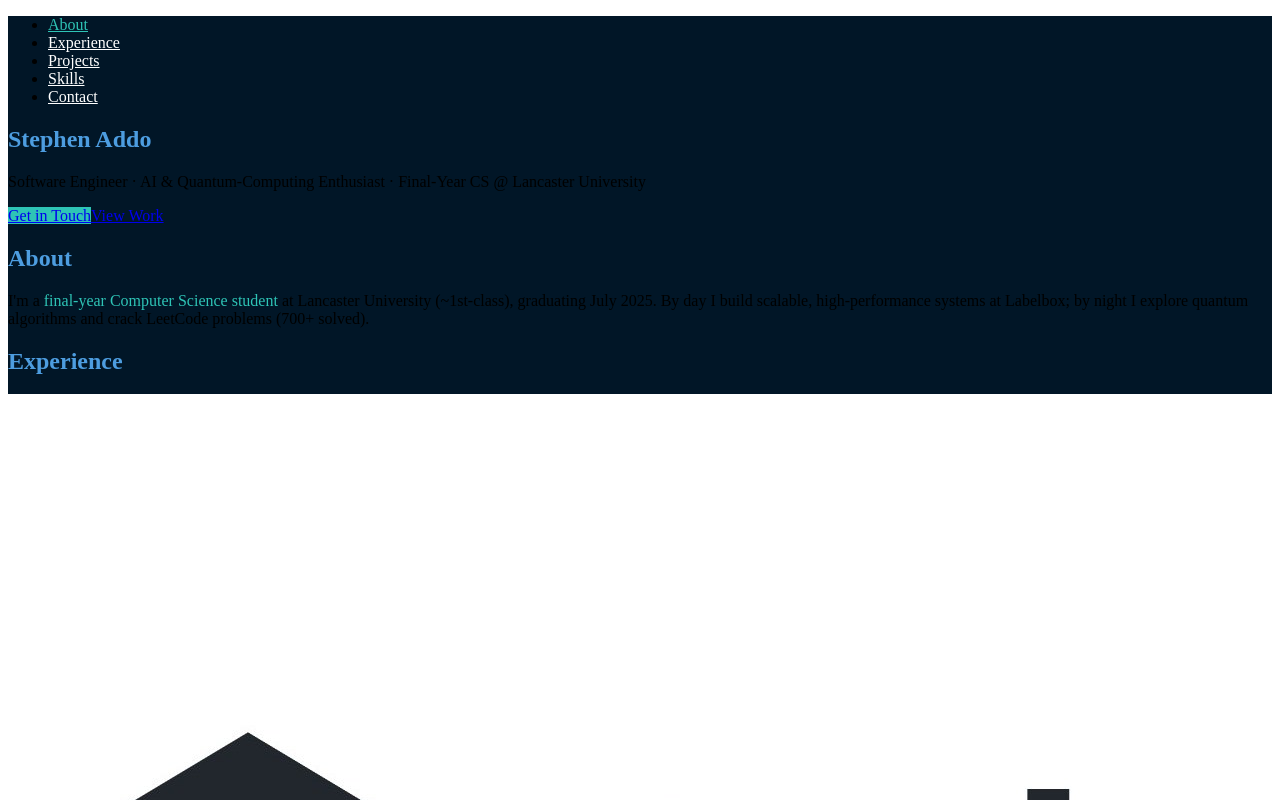
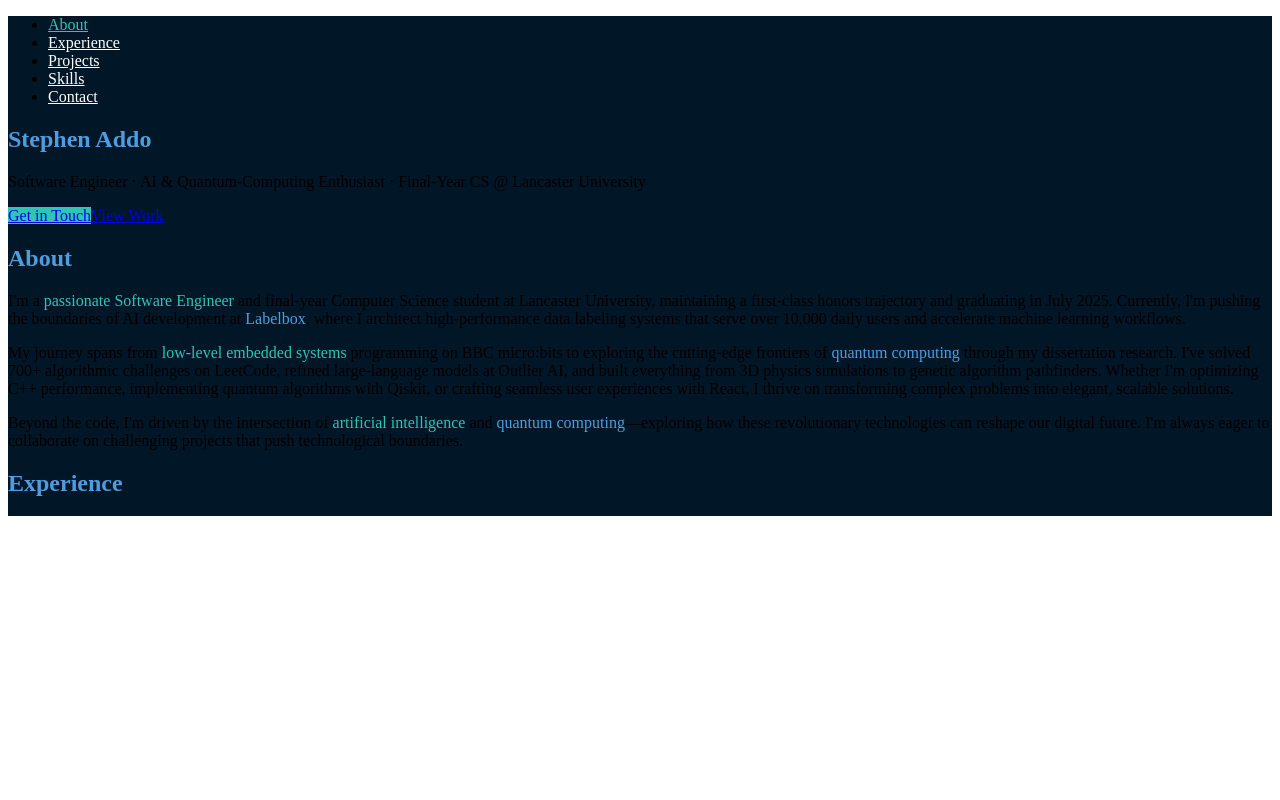
Before and after one commit to Steve-IX/Portfolio, a Next.js app: page / in a window 1280 px wide. Shown: the top 800 px of the page. Built offline with nearby package versions, Linux system fonts and the light colour scheme.

Commit message:
Enhanced portfolio with detailed About section and redesigned Skills section

```diff
--- a/app/page.jsx
+++ b/app/page.jsx
@@ -208,20 +208,21 @@ const projects = [
   },
 ];
 
-const skills = [
-  'C++',
-  'Python',
-  'C',
-  'Java',
-  'SQL',
-  'Assembly',
-  'HTML',
-  'PHP',
-  'Boost Libraries',
-  'Data Structures & Algorithms',
-  'Object‑Oriented Design',
-  'Data Analysis (Python / SQL / Excel)',
-];
+// Organized skill categories
+const skillCategories = {
+  languages: [
+    'C++', 'Python', 'Java', 'JavaScript', 'TypeScript', 'C', 'SQL',
+    'HTML', 'CSS', 'PHP', 'Assembly', 'MATLAB'
+  ],
+  frameworks: [
+    'React', 'Next.js', 'Node.js', 'Express', 'Django', 'Flask',
+    'Boost Libraries', 'Tailwind CSS', 'Framer Motion', 'Qiskit'
+  ],
+  tools: [
+    'Git', 'Docker', 'AWS', 'Vercel', 'VS Code', 'Jupyter',
+    'Linux', 'Windows', 'PostgreSQL', 'MongoDB', 'Excel'
+  ]
+};
 
 // -----------------------------
 //  MAIN COMPONENT
@@ -260,11 +261,27 @@ export default function Portfolio() {
 
       {/* ABOUT */}
       <Section id="about" title="About" direction="left">
-        <p>
-          I'm a <span className="font-bold" style={{ color: P3_COLORS.accent }}>final‑year Computer Science student</span> at
-          Lancaster University (~1st‑class), graduating July 2025. By day I build scalable, high‑performance systems at
-          Labelbox; by night I explore quantum algorithms and crack LeetCode problems (700+ solved).
-        </p>
+        <div className="space-y-6">
+          <p className="text-lg leading-relaxed">
+            I'm a <span className="font-bold" style={{ color: P3_COLORS.accent }}>passionate Software Engineer</span> and
+            final-year Computer Science student at Lancaster University, maintaining a first-class honors trajectory and
+            graduating in July 2025. Currently, I'm pushing the boundaries of AI development at <span className="font-semibold" style={{ color: P3_COLORS.primary }}>Labelbox</span>,
+            where I architect high-performance data labeling systems that serve over 10,000 daily users and accelerate machine learning workflows.
+          </p>
+          <p className="text-lg leading-relaxed">
+            My journey spans from <span className="font-semibold" style={{ color: P3_COLORS.accent }}>low-level embedded systems</span> programming
+            on BBC micro:bits to exploring the cutting-edge frontiers of <span className="font-semibold" style={{ color: P3_COLORS.primary }}>quantum computing</span> through
+            my dissertation research. I've solved 700+ algorithmic challenges on LeetCode, refined large-language models at Outlier AI,
+            and built everything from 3D physics simulations to genetic algorithm pathfinders. Whether I'm optimizing C++ performance,
+            implementing quantum algorithms with Qiskit, or crafting seamless user experiences with React, I thrive on transforming
+            complex problems into elegant, scalable solutions.
+          </p>
+          <p className="text-lg leading-relaxed">
+            Beyond the code, I'm driven by the intersection of <span className="font-semibold" style={{ color: P3_COLORS.accent }}>artificial intelligence</span> and
+            <span className="font-semibold" style={{ color: P3_COLORS.primary }}> quantum computing</span>—exploring how these revolutionary technologies
+            can reshape our digital future. I'm always eager to collaborate on challenging projects that push technological boundaries.
+          </p>
+        </div>
       </Section>
 
       {/* EXPERIENCE */}
@@ -359,15 +376,55 @@ export default function Portfolio() {
 
       {/* SKILLS */}
       <Section id="skills" title="Skills" direction="left">
-        <div className="flex flex-wrap gap-3">
-          {skills.map((skill) => (
-            <span
-              key={skill}
-              className="px-3 py-1 rounded-full text-sm border"
-              style={{ borderColor: P3_COLORS.accent }}
+        <div className="space-y-8">
+          {Object.entries(skillCategories).map(([category, skillList]) => (
+            <motion.div
+              key={category}
+              initial={{ opacity: 0, x: -30 }}
+              whileInView={{ opacity: 1, x: 0 }}
+              viewport={{ once: true }}
+              transition={{ duration: 0.6, delay: 0.1 }}
+              className="group"
             >
-              {skill}
-            </span>
+              <h3
+                className="text-2xl font-bold mb-4 uppercase tracking-wider flex items-center gap-3"
+                style={{ color: P3_COLORS.primary }}
+              >
+                <span
+                  className="w-8 h-0.5 bg-current transform group-hover:w-12 transition-all duration-300"
+                  style={{ backgroundColor: P3_COLORS.accent }}
+                />
+                {category}
+              </h3>
+              <div className="grid grid-cols-2 md:grid-cols-3 lg:grid-cols-4 gap-4">
+                {skillList.map((skill, index) => (
+                  <motion.div
+                    key={skill}
+                    initial={{ opacity: 0, y: 20 }}
+                    whileInView={{ opacity: 1, y: 0 }}
+                    viewport={{ once: true }}
+                    transition={{ duration: 0.4, delay: index * 0.05 }}
+                    whileHover={{ scale: 1.05, y: -2 }}
+                    className="relative group/skill"
+                  >
+                    <div
+                      className="px-4 py-3 rounded-lg text-center font-medium text-sm transition-all duration-300 cursor-pointer backdrop-blur-sm border border-opacity-30 hover:border-opacity-60 group-hover/skill:shadow-lg"
+                      style={{
+                        backgroundColor: P3_COLORS.primary + '15',
+                        borderColor: P3_COLORS.accent,
+                        color: 'white'
+                      }}
+                    >
+                      <span className="relative z-10">{skill}</span>
+                      <div
+                        className="absolute inset-0 rounded-lg opacity-0 group-hover/skill:opacity-20 transition-opacity duration-300"
+                        style={{ backgroundColor: P3_COLORS.accent }}
+                      />
+                    </div>
+                  </motion.div>
+                ))}
+              </div>
+            </motion.div>
           ))}
         </div>
       </Section>
```
